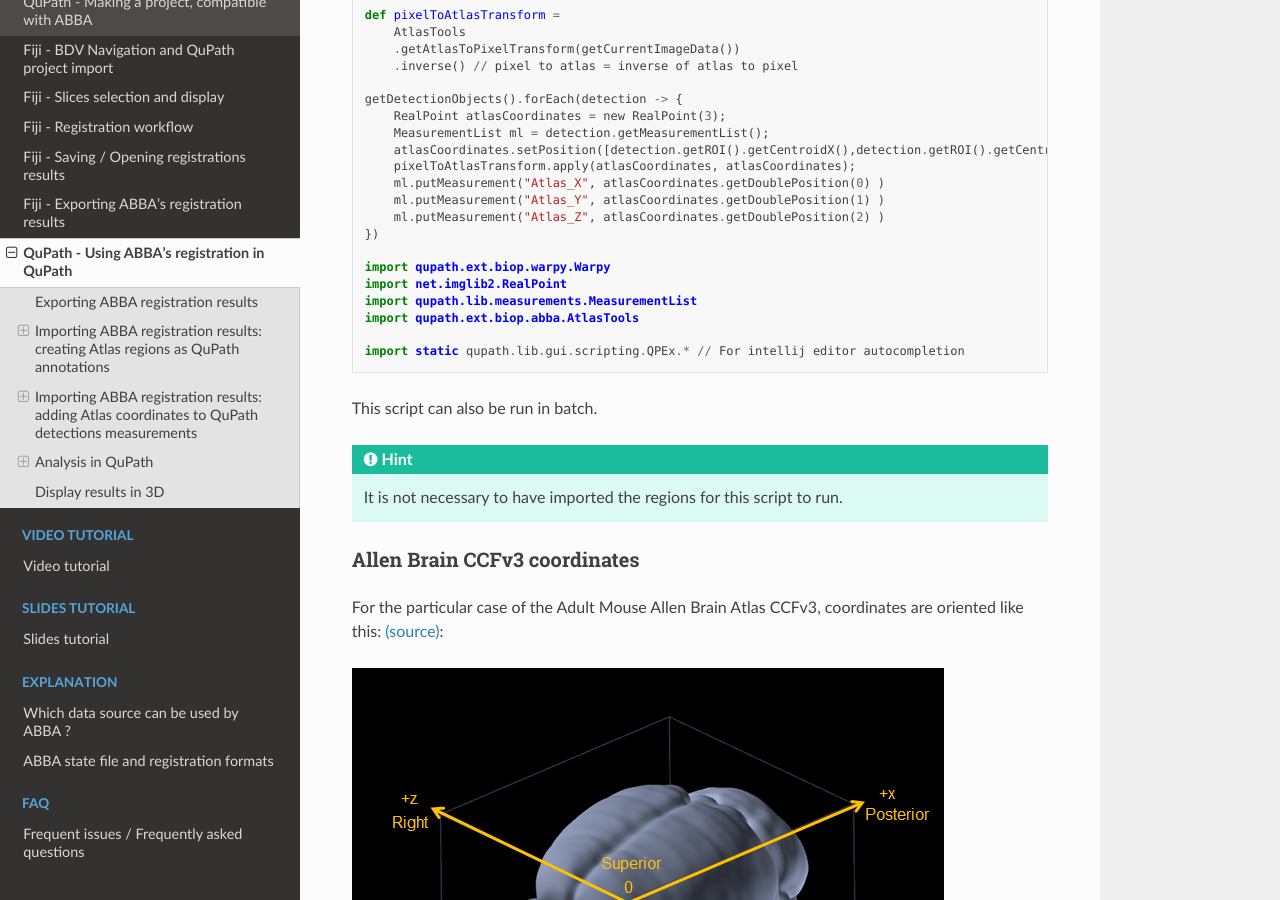
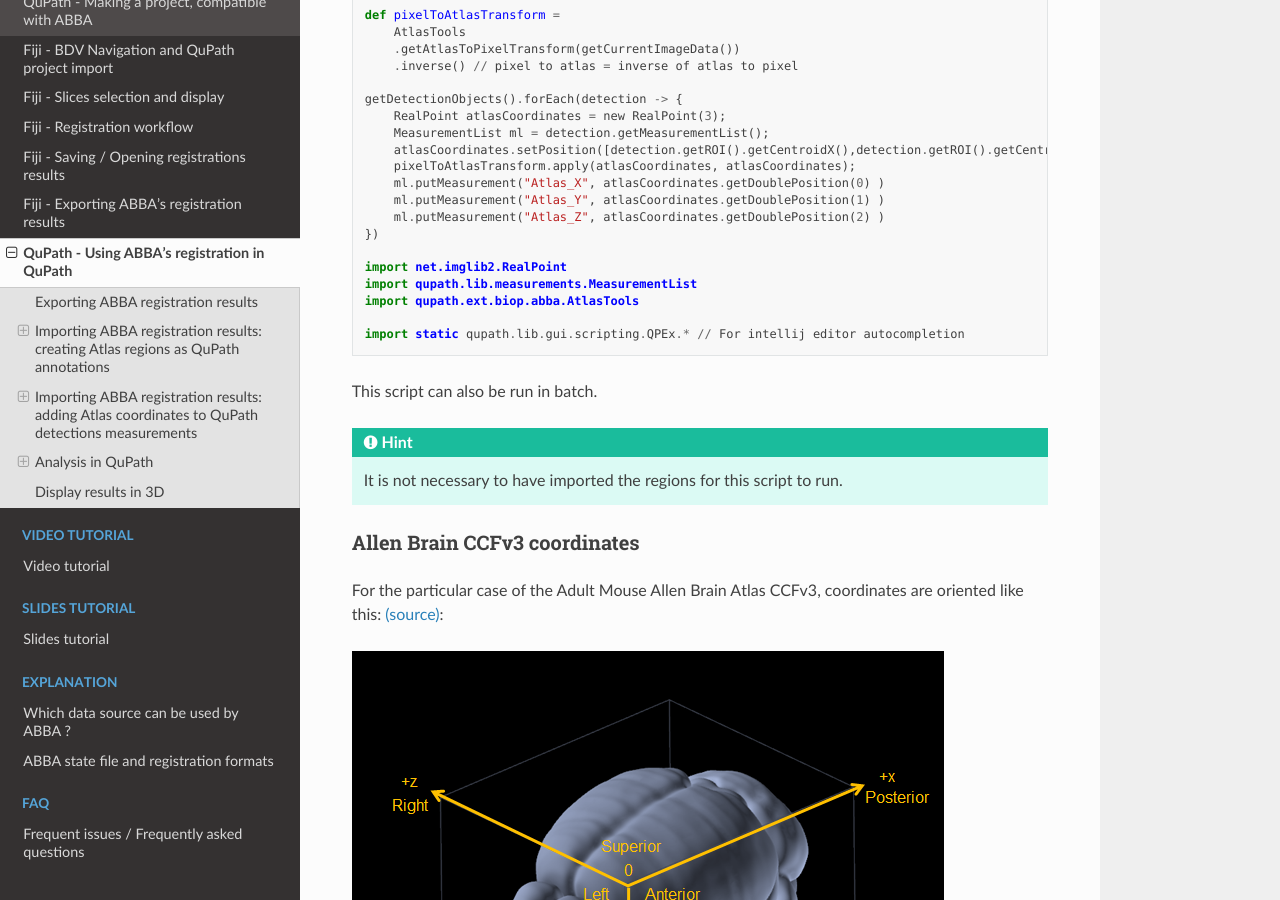
Before and after one commit to BIOP/abba-documentation, a Sphinx documentation site: the page built from docs/source/tutorial/4_qupath_analysis.md, in a window 1280 px wide and 900 px high, scrolled down 2437 px. Built offline with Sphinx 7.4.7 and the Read the Docs theme 2.0.0, drawn with Linux system fonts in a browser that asks for light colours.

Commit message:
Update 4_qupath_analysis.md
Fix unnecessary warpy import

```diff
--- a/docs/source/tutorial/4_qupath_analysis.md
+++ b/docs/source/tutorial/4_qupath_analysis.md
@@ -72,7 +72,6 @@ getDetectionObjects().forEach(detection -> {
     ml.putMeasurement("Atlas_Z", atlasCoordinates.getDoublePosition(2) )
 })
 
-import qupath.ext.biop.warpy.Warpy
 import net.imglib2.RealPoint
 import qupath.lib.measurements.MeasurementList
 import qupath.ext.biop.abba.AtlasTools
```
